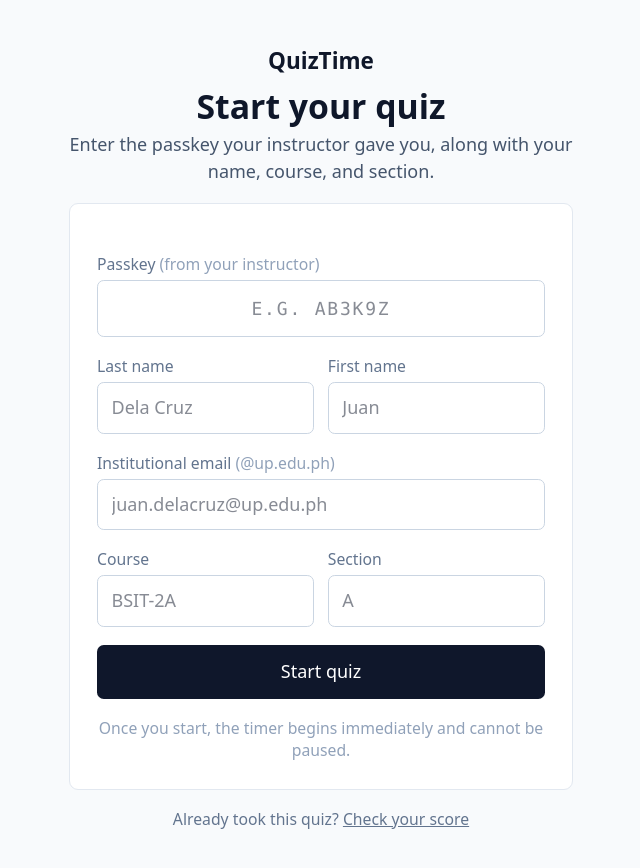
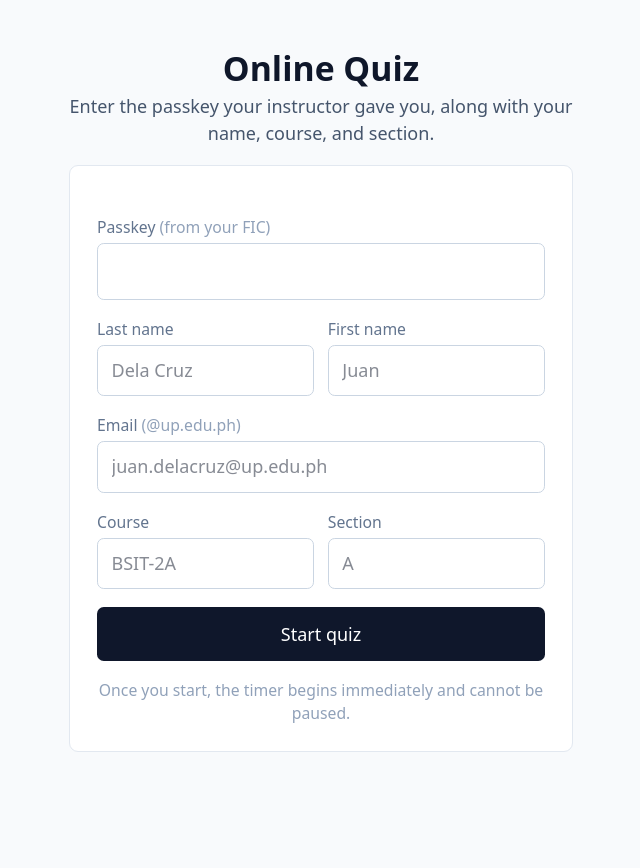
Before and after one commit to cenonelca/online-quiz-app, a Next.js app: page /join in a window 1280 px wide. Shown: the top 868 px of the page, without its empty margins (319-959 px from the left). After the commit the page ends 800 px from the top, so only its background shows below. Built offline with nearby package versions, Linux system fonts and the light colour scheme.

Commit message:
Add files via upload

```diff
--- a/src/app/join/JoinIntakeForm.tsx
+++ b/src/app/join/JoinIntakeForm.tsx
@@ -61,7 +61,7 @@ export default function JoinIntakeForm({
     <form onSubmit={handleSubmit} className="mt-5 space-y-4">
       <div>
         <label className="block text-sm font-medium text-slate-500 mb-1">
-          Passkey <span className="text-slate-400">(from your instructor)</span>
+          Passkey <span className="text-slate-400">(from your FIC)</span>
         </label>
         <input
           required
@@ -71,7 +71,6 @@ export default function JoinIntakeForm({
           className={`w-full text-center tracking-widest uppercase rounded-md border border-slate-300 px-3 py-3 text-lg font-mono ${
             lockCode ? "bg-slate-50 text-slate-600" : ""
           }`}
-          placeholder="e.g. AB3K9Z"
           maxLength={12}
         />
       </div>
@@ -105,7 +104,7 @@ export default function JoinIntakeForm({
 
       <div>
         <label className="block text-sm font-medium text-slate-500 mb-1">
-          Institutional email <span className="text-slate-400">(@up.edu.ph)</span>
+          Email <span className="text-slate-400">(@up.edu.ph)</span>
         </label>
         <input
           type="email"
--- a/src/app/join/page.tsx
+++ b/src/app/join/page.tsx
@@ -1,4 +1,3 @@
-import Link from "next/link";
 import { createClient } from "@/lib/supabase/server";
 import JoinIntakeForm from "./JoinIntakeForm";
 
@@ -31,11 +30,8 @@ export default async function JoinPage({
     <main className="min-h-screen flex items-center justify-center px-4 py-10">
       <div className="w-full max-w-md">
         <div className="mb-4 text-center">
-          <Link href="/" className="font-semibold text-xl">
-            QuizTime
-          </Link>
-          <h1 className="mt-2 text-2xl sm:text-3xl font-bold">
-            {quiz ? quiz.title : "Start your quiz"}
+          <h1 className="text-2xl sm:text-3xl font-bold">
+            {quiz ? quiz.title : "Online Quiz"}
           </h1>
           {quiz?.description && (
             <p className="mt-2 text-base text-slate-600 whitespace-pre-wrap">
@@ -67,12 +63,6 @@ export default async function JoinPage({
         <div className="bg-white border border-slate-200 rounded-lg p-6">
           <JoinIntakeForm initialCode={trimmedCode} />
         </div>
-        <p className="mt-4 text-center text-sm text-slate-500">
-          Already took this quiz?{" "}
-          <Link href="/check-score" className="underline hover:text-slate-700">
-            Check your score
-          </Link>
-        </p>
       </div>
     </main>
   );
```
